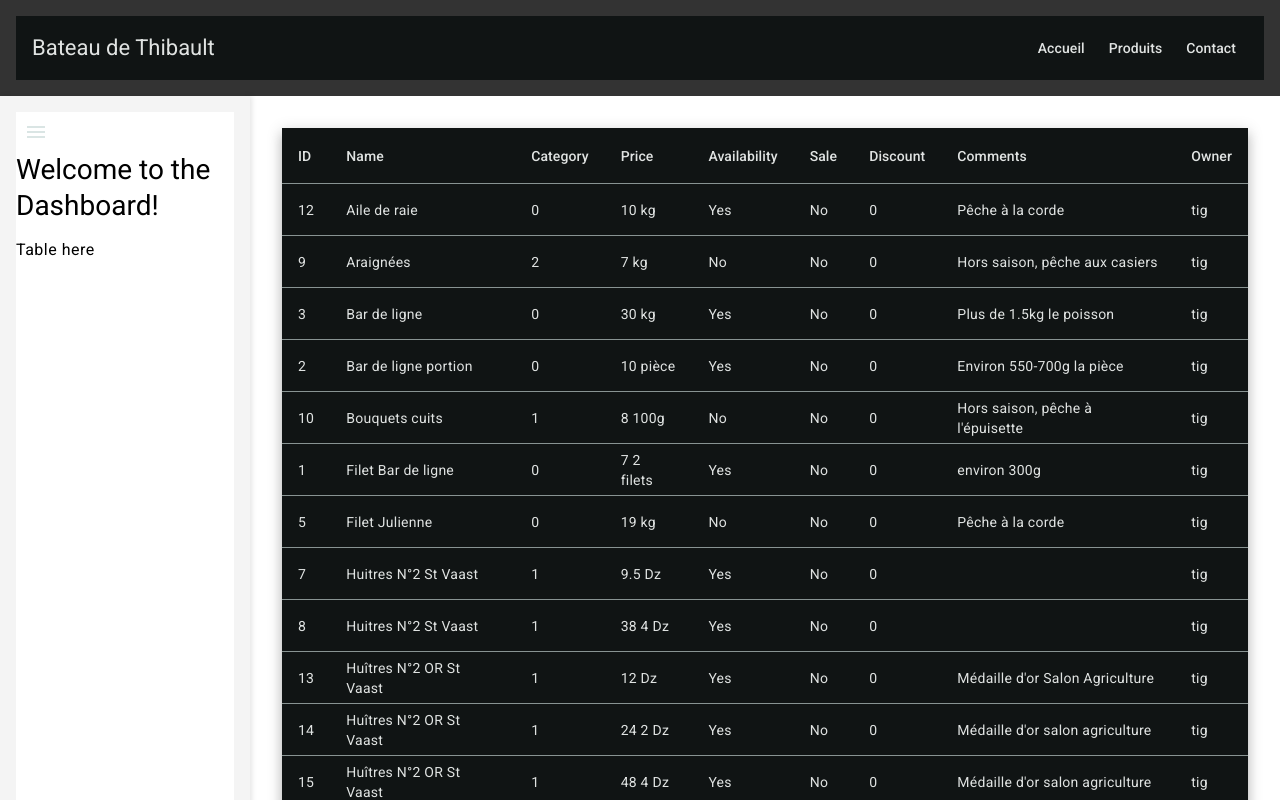
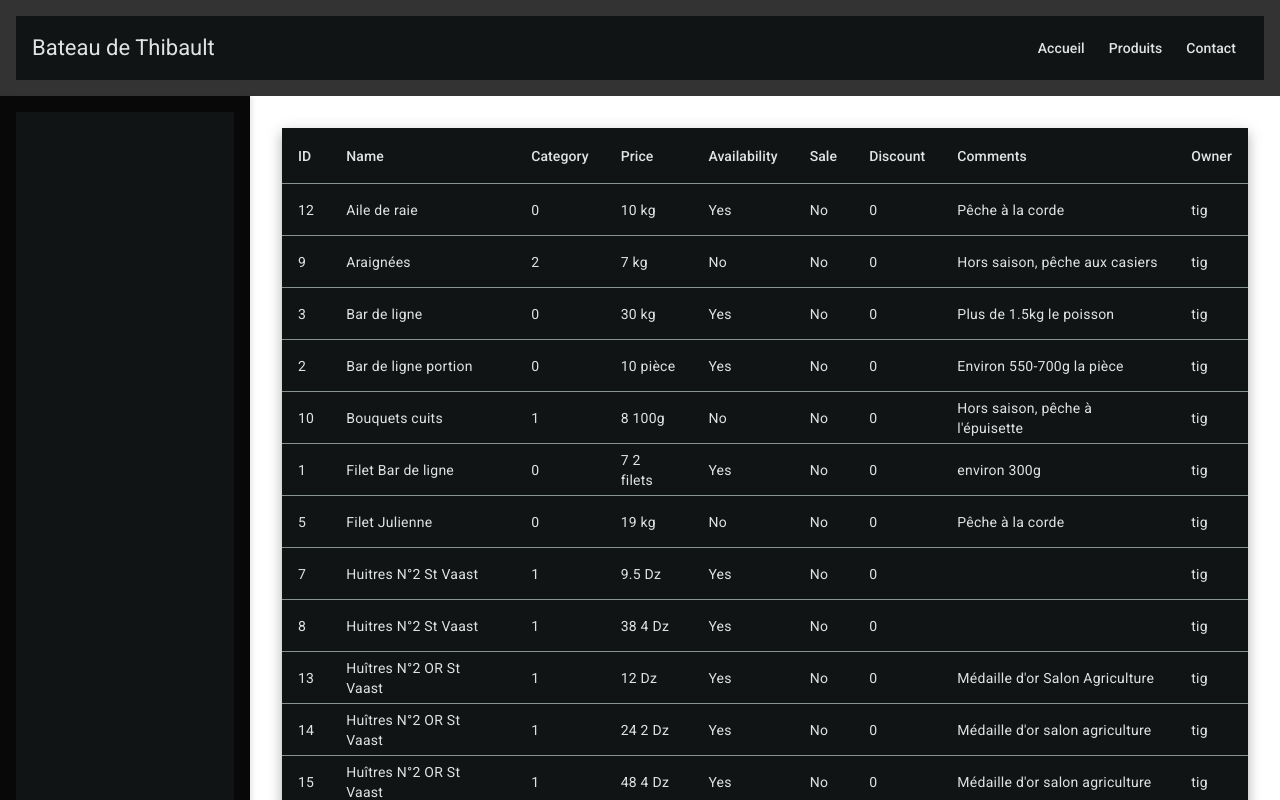
Before and after one commit to MohammadKattan/Bateau-de-Thibault-Frontend, an Angular app: page / in a window 1280 px wide. Shown: the top 800 px of the page. Built offline with nearby package versions, Linux system fonts and the light colour scheme.

Commit message:
correction bug

```diff
--- a/src/app/app.component.html
+++ b/src/app/app.component.html
@@ -1,11 +1,8 @@
-<div>
+<div class="grid-container">
     <app-navbar></app-navbar>
+    <app-side-nav></app-side-nav>
     <app-tableau/>
     <app-footer></app-footer>
-    <app-side-nav></app-side-nav>
 </div>
 
-
-
-
 <router-outlet />
--- a/src/app/app.component.scss
+++ b/src/app/app.component.scss
@@ -14,12 +14,13 @@ div {
 
   // Side Navigation (à gauche)
   app-side-nav {
-    grid-row: 2 / 3;  // Side-nav en dessous de la navbar
-    grid-column: 1 / 2;  // Occupe la première colonne
-    background-color: #f4f4f4;
+    grid-row: 2 / 3; /* Side-nav dans la deuxième ligne (en dessous du header si tu en as un) */
+    grid-column: 1 / 2; /* Side-nav dans la première colonne */
+    background-color: #080808;
+    color: #ffffff;
     padding: 1rem;
-    height: 100%;  // Occupe toute la hauteur sous la navbar
-    box-shadow: 2px 0 5px rgba(0, 0, 0, 0.1);  // Un peu de style pour l'ombre
+    height: 100%; /* S'assurer qu'il occupe toute la hauteur */
+    box-shadow: 2px 0 5px rgba(0, 0, 0, 0.1);
   }
 
   // Contenu principal (à droite du side-nav)
--- a/src/components/footer/footer.component.scss
+++ b/src/components/footer/footer.component.scss
@@ -3,6 +3,7 @@
     color: white;
     text-align: center;
     padding: 20px 0;
+    width: 100%;
 }
 
 .footer a {
--- a/src/components/side-nav/side-nav.component.html
+++ b/src/components/side-nav/side-nav.component.html
@@ -1,5 +1,5 @@
 <mat-sidenav-container class="sidenav-container">
-  <mat-sidenav #sidenav mode="side" class="sidenav">
+  <mat-sidenav #sidenav mode="side" class="sidenav" fixedInViewport="true">
     <mat-toolbar color="primary">
       <span>Menu</span>
     </mat-toolbar>
@@ -15,12 +15,4 @@
       </mat-list-item>
     </mat-list>
   </mat-sidenav>
-
-  <mat-sidenav-content>
-    <button mat-icon-button (click)="sidenav.toggle()">
-        <mat-icon>menu</mat-icon>
-    </button>
-    <h5>Welcome to the Dashboard!</h5>
-    <p>Table here</p>
-  </mat-sidenav-content>
 </mat-sidenav-container>
--- a/src/components/side-nav/side-nav.component.scss
+++ b/src/components/side-nav/side-nav.component.scss
@@ -4,36 +4,18 @@
   box-sizing: border-box;
 }
 
-body {
-  background-color: #e40707;
-  font-family: Arial, sans-serif;
-}
-
 .sidenav-container {
-  height: 100%;
-}
-
-.title-dahsboard{
-  font-family: 14px;
+  display: grid;
+  grid-template-columns: 250px 1fr;  /* 250px pour le sidenav, et le reste pour le tableau */
+  height: 100vh;  /* Pour que le conteneur occupe toute la hauteur */
 }
 
 .sidenav {
-  width: 250px;
-  background-color:#3f51b5;
-  color: white;
+  grid-column: 1 / 2;  /* Le sidenav occupe la première colonne */
+  background-color: #121212;  /* Fond noir */
+  color: #ffffff;  /* Texte en blanc */
 }
 
-.sidenav a {
-  color: white;
-  cursor: pointer;
+.mat-list-item {
+  color: #ffffff !important;  /* Forcer la couleur blanche pour les liens */
 }
-
-.sidenav-container{
-  background-color: white;
-  color: black;
-}
-
-mat-toolbar {
-  background-color: #3f51b5;
-  color: white;
-}
```
